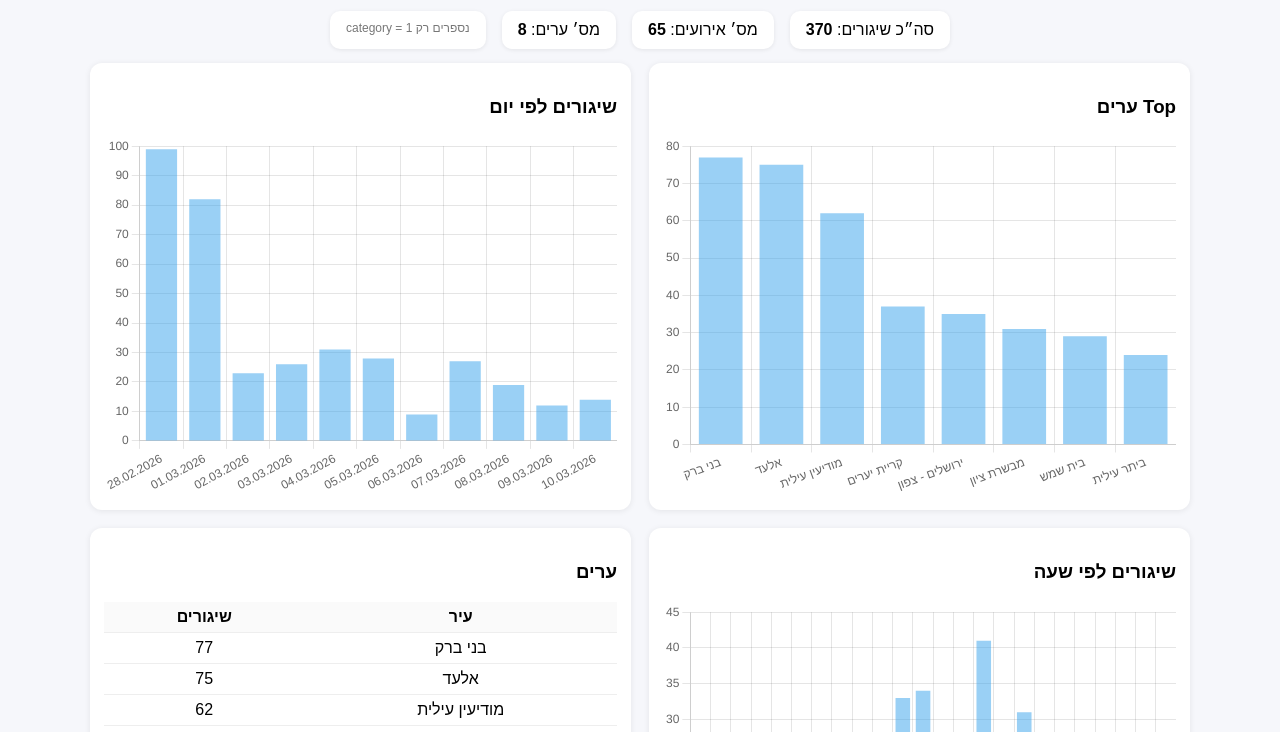
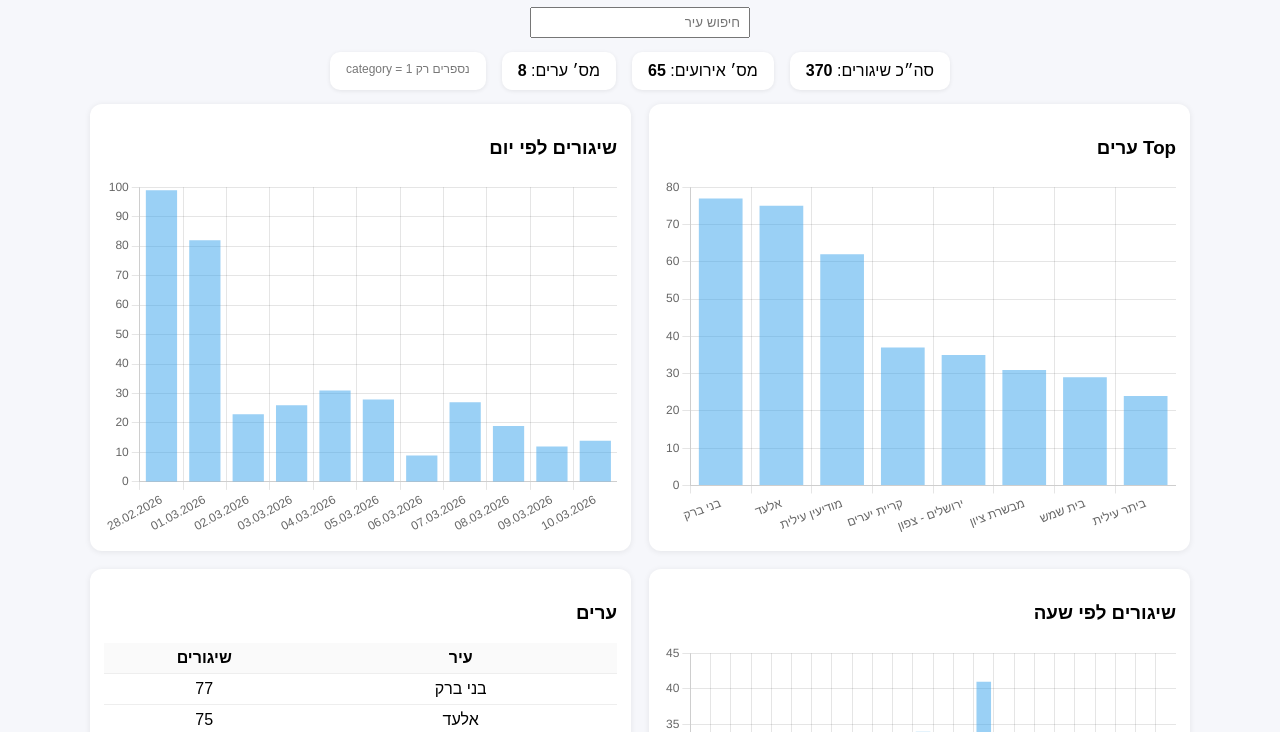
Before and after one commit to pinhasb/Rocket, a plain HTML site: page index.html in a window 1280 px wide. Shown: the part 64-796 px from the top of the page. Drawn offline with nearby package versions, Linux system fonts and the light colour scheme.

Commit message:
Update controls section in index.htmlpinhas
Uncomment controls section in index.html and remove file input.

```diff
--- a/index.html
+++ b/index.html
@@ -117,11 +117,11 @@
 
     <h1>דשבורד מודיעין שיגורי רקטות</h1>
 
-    <!-- <div id="controls">
-        <input type="file" id="fileInput" multiple accept=".json">
-        <div id="drop">גרור לכאן קבצי JSON</div>
+     <div id="controls">
+      <!--  <input type="file" id="fileInput" multiple accept=".json">
+        <div id="drop">גרור לכאן קבצי JSON</div> -->
         <input type="text" id="search" placeholder="חיפוש עיר">
-    </div> -->
+    </div>
 
     <div id="stats">
         <div class="card">סה״כ שיגורים: <b id="statLaunches">0</b></div>
```
